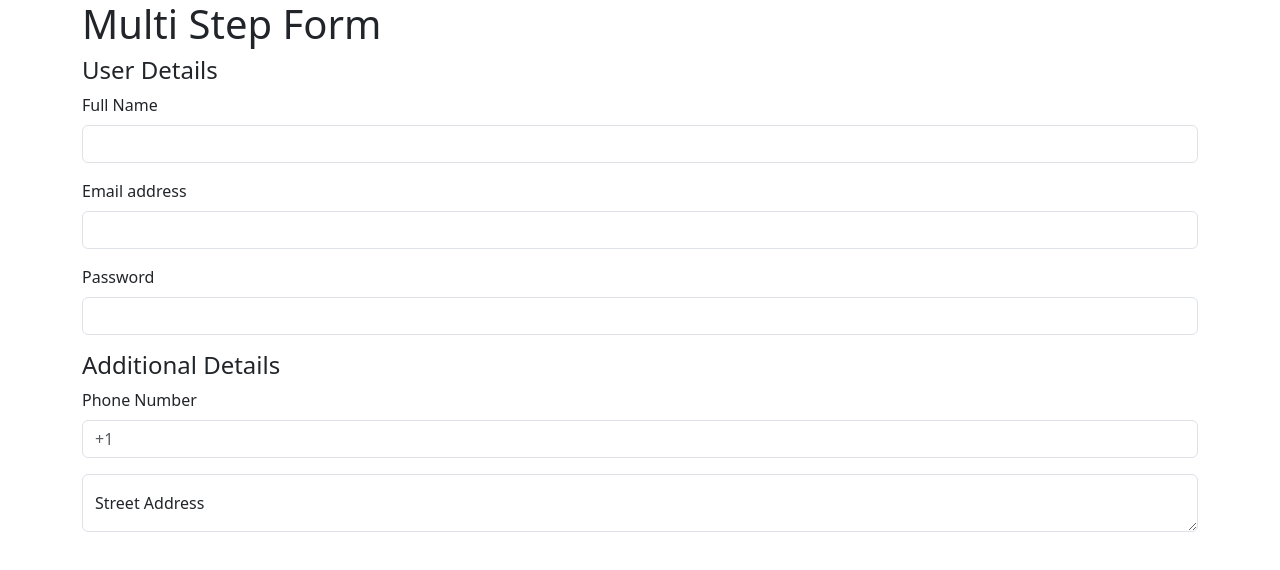
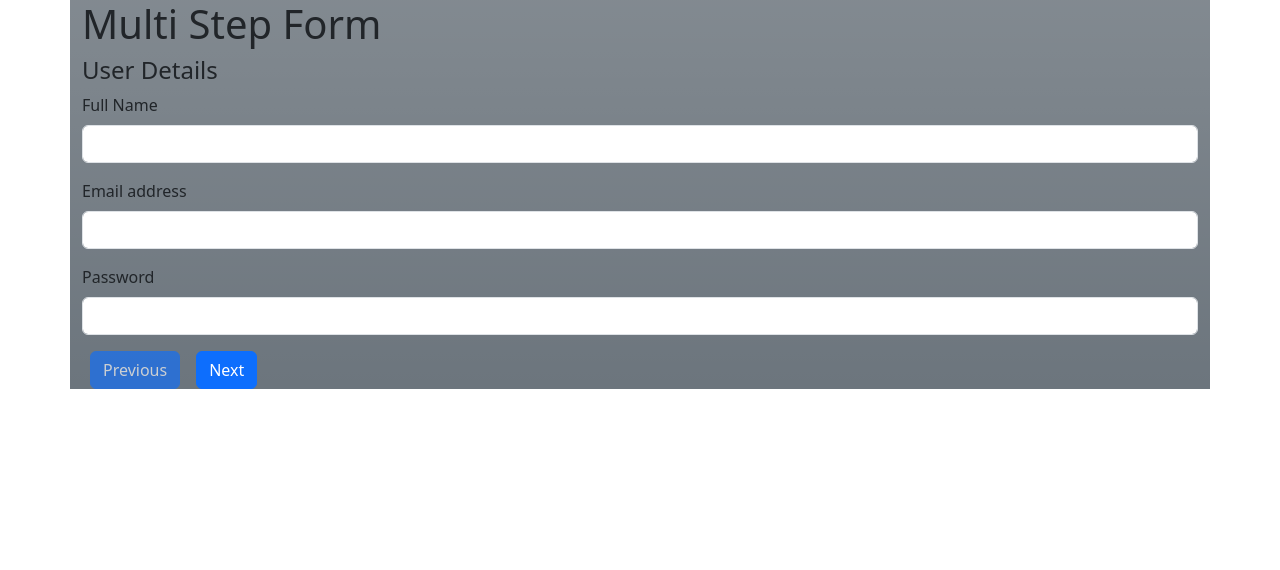
Before and after one commit to gesielbr/angularMultiStepForms, an Angular app: page / in a window 1280 px wide. Shown: the top 570 px of the page. Built offline with nearby package versions, Linux system fonts and the light colour scheme.

Commit message:
buttons next and previous

```diff
--- a/src/app/app.component.html
+++ b/src/app/app.component.html
@@ -1,6 +1,7 @@
-<div class="container">
+<div class="container bg-secondary bg-gradient">
   <h1>Multi Step Form</h1>
   <form>
+    <ng-container *ngIf="step == 1">
       <h4>User Details</h4>
       <div class="mb-3">
         <label for="inputName" class="form-label">Full Name</label>
@@ -12,9 +13,15 @@
       </div>
       <div class="mb-3">
         <label for="inputPassword" class="form-label">Password</label>
-      <input type="password" class="form-control" name="" id="inputPassword" />
+        <input
+          type="password"
+          class="form-control"
+          name=""
+          id="inputPassword"
+        />
       </div>
-  </form>
+    </ng-container>
+    <ng-container *ngIf="step == 2">
       <h4>Additional Details</h4>
       <div class="mb-3">
         <label for="inputMobile" class="form-label">Phone Number</label>
@@ -34,7 +41,61 @@
             name=""
             id="floatingTextArea"
           ></textarea>
-      <label for="floatingTextArea" class="form-label">Street Address</label>
+          <label for="floatingTextArea" class="form-label"
+            >Street Address</label
+          >
         </div>
       </div>
+      <div class="mb-3">
+        <div class="form-floating">
+          <label for="inputCountry" class="form-label">Country</label>
+          <input type="text" class="form-control" name="" id="inputCountry" />
         </div>
+      </div>
+      <div class="mb-3">
+        <label for="inputGender" class="form-label">Gender</label>
+        <select name="inputGender" id="inputGender" class="form-control">
+          <option value="" disabled selected>Select Gender</option>
+          <option value="male">male</option>
+          <option value="female">female</option>
+          <option value="">Prefer not to answer</option>
+        </select>
+      </div>
+    </ng-container>
+    <ng-container *ngIf="step == 3">
+      <h4>Feedback/Comment</h4>
+      <div class="mb-3">
+        <div class="form-floating">
+          <textarea
+            class="form-control"
+            placeholder="Leave a comment here"
+            id="floatingTextArea"
+            name=""
+            style="height: 100px"
+          ></textarea>
+          <label for="floatingTextArea" class="form-label">Comments</label>
+        </div>
+      </div>
+    </ng-container>
+
+    <button
+      type="button"
+      class="btn btn-primary mx-2"
+      (click)="btnPrevious()"
+      [disabled]="step <= 1"
+    >
+      Previous
+    </button>
+    <button
+      type="button"
+      class="btn btn-primary mx-2"
+      (click)="btnNext()"
+      [disabled]="step >= 3"
+    >
+      Next
+    </button>
+    <button type="button" class="btn btn-success mx-2" *ngIf="step == 3">
+      Submit
+    </button>
+  </form>
+</div>
--- a/src/app/app.component.ts
+++ b/src/app/app.component.ts
@@ -1,13 +1,24 @@
 import { Component } from '@angular/core';
+import { CommonModule } from '@angular/common';
 import { RouterOutlet } from '@angular/router';
 
 @Component({
   selector: 'app-root',
   standalone: true,
-  imports: [RouterOutlet],
+  imports: [RouterOutlet, CommonModule],
   templateUrl: './app.component.html',
-  styleUrl: './app.component.css'
+  styleUrl: './app.component.css',
 })
 export class AppComponent {
   title = 'angularMultiStepForms';
+
+  step: any = 1;
+
+  btnNext() {
+    this.step += 1;
+  }
+
+  btnPrevious() {
+    this.step -= 1;
+  }
 }
```
Lines whose indentation alone changed are shown as unchanged.
